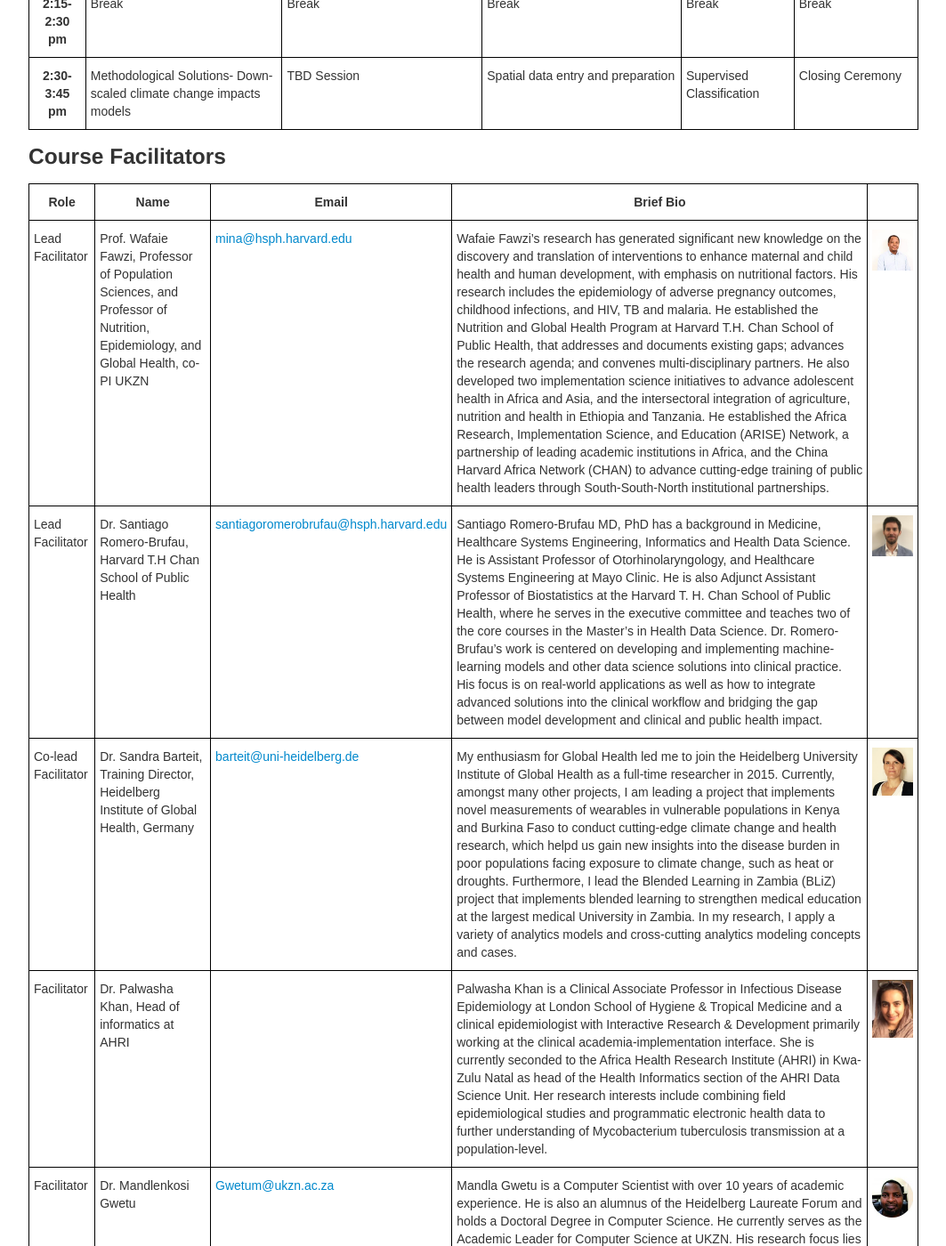
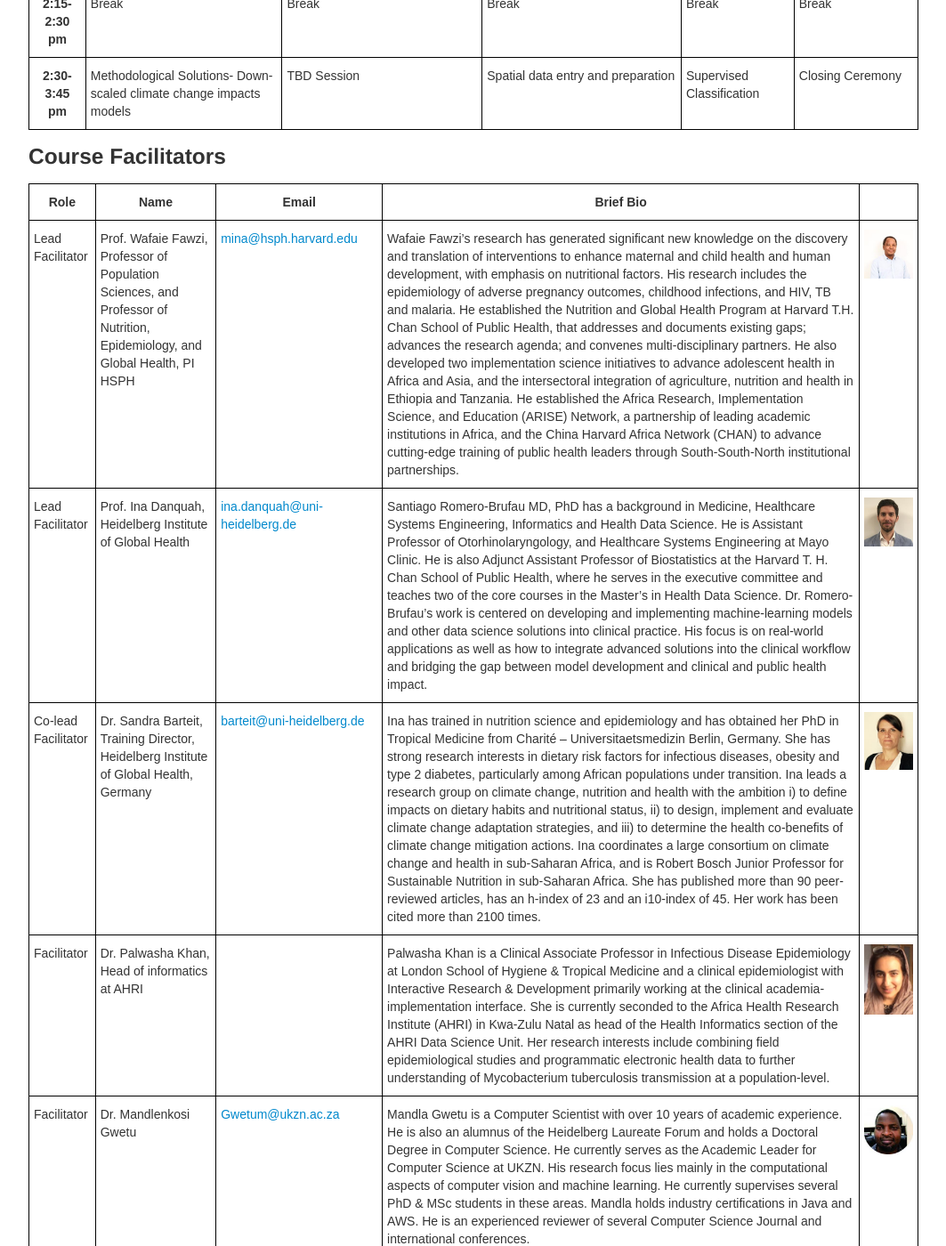
Before and after one commit to ccfscourseukzn/ccfscourseukzn.github.io, a Jekyll site: the page built from index.md, in a window 1280 px wide and 1400 px high, scrolled down 1944 px. Shown: the whole window at 89% size, without its empty margins (108-1171 px from the left). Built offline with Jekyll 4.4.1, drawn with Linux system fonts in a browser that asks for light colours.

Commit message:
Update index.md

```diff
--- a/index.md
+++ b/index.md
@@ -218,7 +218,7 @@ title: Climate Change, Food System and Remote Sensing
   <tr>
     <td class="tg-0lax">Lead Facilitator </td>
     <td class="tg-0lax">Prof.  Wafaie Fawzi,
-Professor of Population Sciences, and Professor of Nutrition, Epidemiology, and Global Health, co-PI UKZN</td>
+Professor of Population Sciences, and Professor of Nutrition, Epidemiology, and Global Health, PI HSPH</td>
     <td class="tg-0lax"><a href="mailto:mina@hsph.harvard.edu"> mina@hsph.harvard.edu</a><br></td>
     <td class="tg-0lax"> Wafaie Fawzi’s research has generated significant new knowledge on the discovery and translation of interventions to enhance maternal and child health and human development, with emphasis on nutritional factors. His research includes the epidemiology of adverse pregnancy outcomes, childhood infections, and HIV, TB and malaria. He established the Nutrition and Global Health Program at Harvard T.H. Chan School of Public Health, that addresses and documents existing gaps; advances the research agenda; and convenes multi-disciplinary partners. He also developed two implementation science initiatives to advance adolescent health in Africa and Asia, and the intersectoral integration of agriculture, nutrition and health in Ethiopia and Tanzania. He established the Africa Research, Implementation Science, and Education (ARISE) Network, a partnership of leading academic institutions in Africa, and the China Harvard Africa Network (CHAN) to advance cutting-edge training of public health leaders through South-South-North institutional partnerships.
 <br></td>
@@ -226,8 +226,8 @@ Professor of Population Sciences, and Professor of Nutrition, Epidemiology, and
   </tr>
   <tr>
     <td class="tg-0lax">Lead Facilitator</td>
-    <td class="tg-0lax">Dr. Santiago Romero-Brufau, Harvard T.H Chan School of Public Health</td>
-    <td class="tg-0lax"><a href="mailto:santiagoromerobrufau@hsph.harvard.edu">santiagoromerobrufau@hsph.harvard.edu</a><br></td>
+    <td class="tg-0lax">Prof. Ina Danquah, Heidelberg Institute of Global Health </td>
+    <td class="tg-0lax"><a href="mailto:ina.danquah@uni-heidelberg.de">ina.danquah@uni-heidelberg.de</a><br></td>
     <td class="tg-0lax">Santiago Romero-Brufau MD, PhD has a background in Medicine, Healthcare Systems Engineering, Informatics and Health Data Science. He is Assistant Professor of Otorhinolaryngology, and Healthcare Systems Engineering at Mayo Clinic. He is also Adjunct Assistant Professor of Biostatistics at the Harvard T. H. Chan School of Public Health, where he serves in the executive committee and teaches two of the core courses in the Master’s in Health Data Science. Dr. Romero-Brufau’s work is centered on developing and implementing machine-learning models and other data science solutions into clinical practice. His focus is on real-world applications as well as how to integrate advanced solutions into the clinical workflow and bridging the gap between model development and clinical and public health impact.</td>
     <td class="tg-0lax"><img src="figures/santiago.jpg" width="1000" height="1000" alt="Santiago"/></td>
   </tr>
@@ -235,7 +235,7 @@ Professor of Population Sciences, and Professor of Nutrition, Epidemiology, and
     <td class="tg-0lax">Co-lead Facilitator</td>
     <td class="tg-0lax">Dr. Sandra Barteit, Training Director, Heidelberg Institute of Global Health, Germany</td>
     <td class="tg-0lax"><a href="mailto:barteit@uni-heidelberg.de">barteit@uni-heidelberg.de</a><br></td>
-    <td class="tg-0lax">My enthusiasm for Global Health led me to join the Heidelberg University Institute of Global Health as a full-time researcher in 2015. Currently, amongst many other projects, I am leading a project that implements novel measurements of wearables in vulnerable populations in Kenya and Burkina Faso to conduct cutting-edge climate change and health research, which helpd us gain new insights into the disease burden in poor populations facing exposure to climate change, such as heat or droughts. Furthermore, I lead the Blended Learning in Zambia (BLiZ) project that implements blended learning to strengthen medical education at the largest medical University in Zambia. In my research, I apply a variety of analytics models and cross-cutting analytics modeling concepts and cases.</td>
+    <td class="tg-0lax">Ina has trained in nutrition science and epidemiology and has obtained her PhD in Tropical Medicine from Charité – Universitaetsmedizin Berlin, Germany. She has strong research interests in dietary risk factors for infectious diseases, obesity and type 2 diabetes, particularly among African populations under transition. Ina leads a research group on climate change, nutrition and health with the ambition i) to define impacts on dietary habits and nutritional status, ii) to design, implement and evaluate climate change adaptation strategies, and iii) to determine the health co-benefits of climate change mitigation actions. Ina coordinates a large consortium on climate change and health in sub-Saharan Africa, and is Robert Bosch Junior Professor for Sustainable Nutrition in sub-Saharan Africa. She has published more than 90 peer-reviewed articles, has an h-index of 23 and an i10-index of 45. Her work has been cited more than 2100 times. </td>
     <td class="tg-0lax"><img src="figures/Sandra.png" width="1000" height="1000" alt="Sandra-Barteit"/></td>
   </tr>
   <tr>
```
